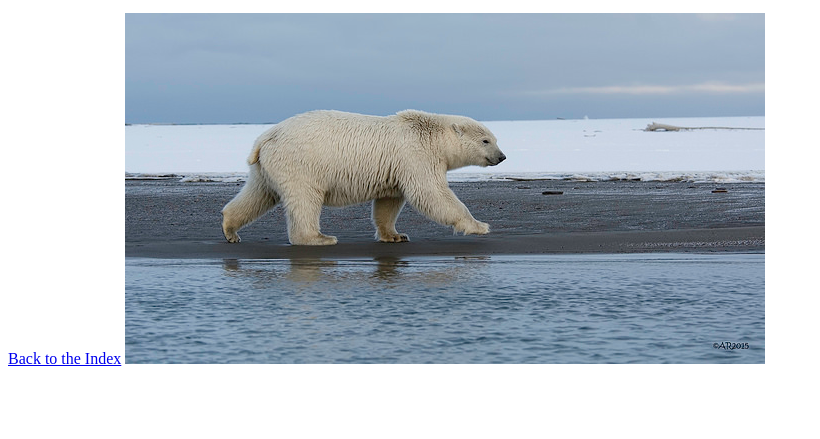
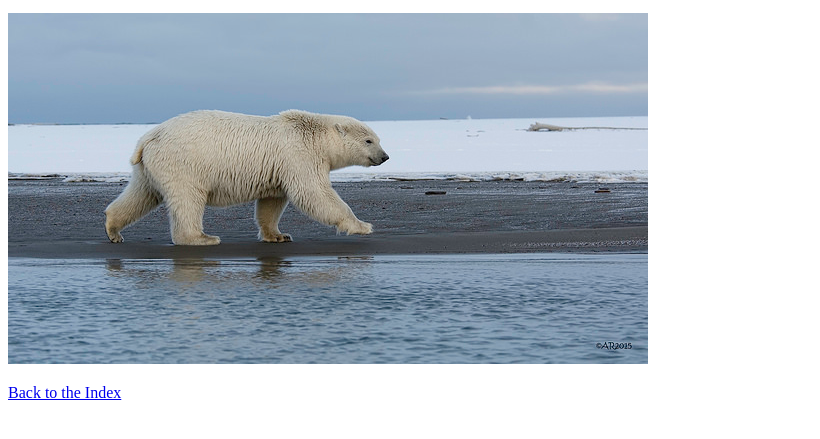
Before and after one commit to Lucif3r24/website, a plain HTML site: page about.html in a window 1280 px wide. Shown: the part 101-540 px from the top of the page, without its empty margins (0-820 px from the left). Drawn offline with Linux system fonts and the light colour scheme.

Commit message:
Move the link in about to index

```diff
--- a/about.html
+++ b/about.html
@@ -8,7 +8,7 @@
 	<h1>About Us</h1>
 	<p>This is a sample project for the <strong>awesome</strong> Git tutorial <a href="https://www.learnenough.com/git-tutorial"> <em>Learn Enough™ Git to Be Dangerous</em></a></p>
 	<a href="https://www.flickr.com/photos/puliarfanita/22959238329">
-	<a href="index.html">Back to the Index</a>
 	<img src="images/polar_bear.jpg" alt="Polar bear"></a>
+	<p><a href="index.html">Back to the Index</a></p>
 	</body>
 </html>
```
